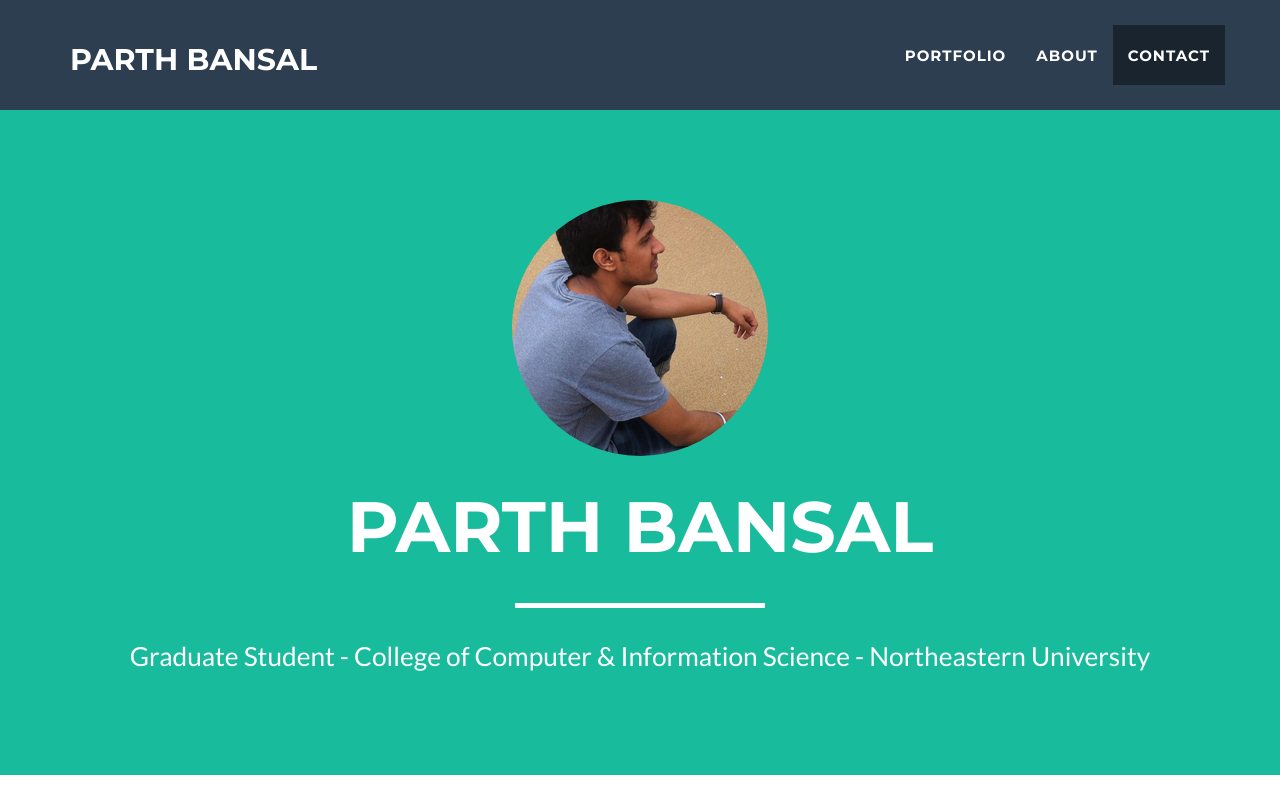
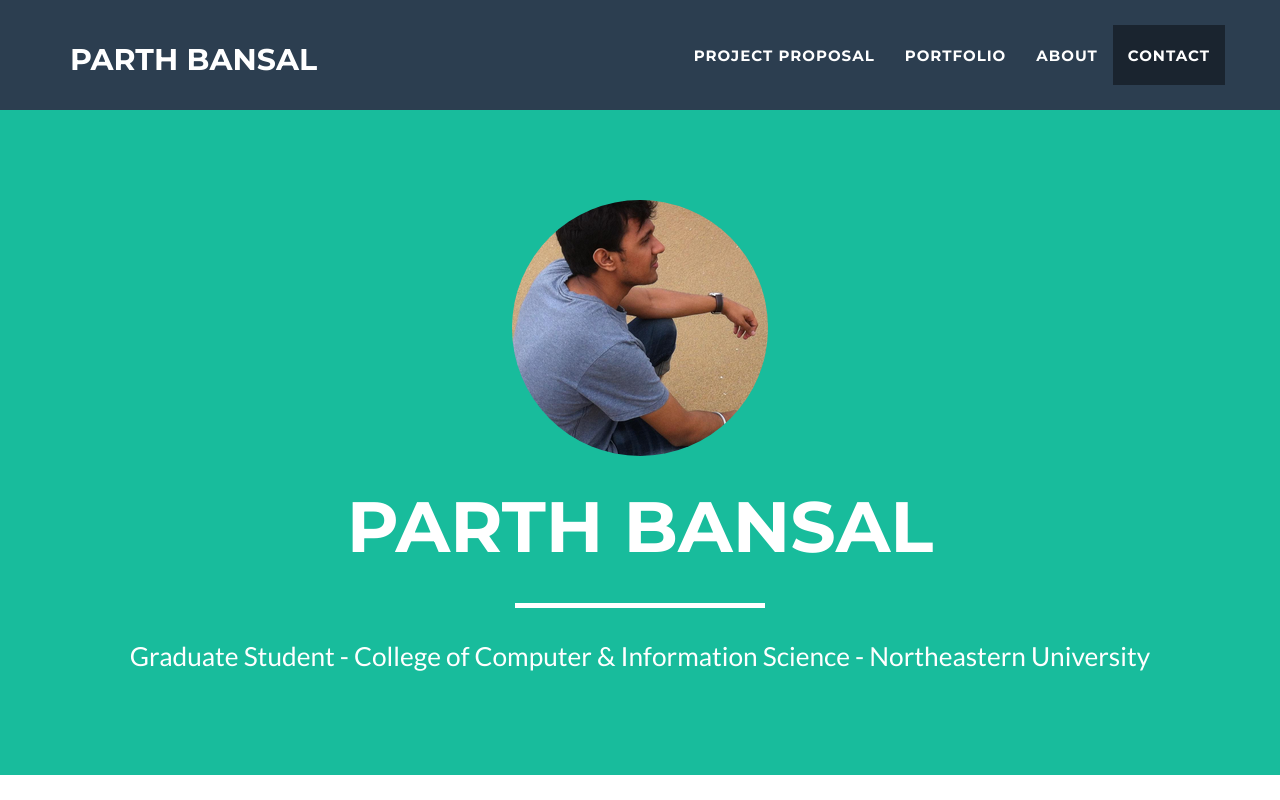
Before and after one commit to bansalp/webdev, a website: page public/index.html in a window 1280 px wide. Shown: the top 800 px of the page. Drawn offline with nearby package versions, Linux system fonts and the light colour scheme.

Commit message:
Added google doc link to project proposal on profile landing page

```diff
--- a/public/index.html
+++ b/public/index.html
@@ -54,6 +54,9 @@
                 <ul class="nav navbar-nav navbar-right">
                     <li class="hidden">
                         <a href="#page-top"></a>
+                    </li>
+                    <li>
+                        <a href="https://docs.google.com/a/husky.neu.edu/document/d/1CYI2nNpC6V2h0twWEFtwSV3VrEzrlpT3vLC_t7Angno/edit?usp=sharing" target="_blank">Project Proposal</a>
                     </li>
                     <li class="page-scroll">
                         <a href="#portfolio">Portfolio</a>
```
